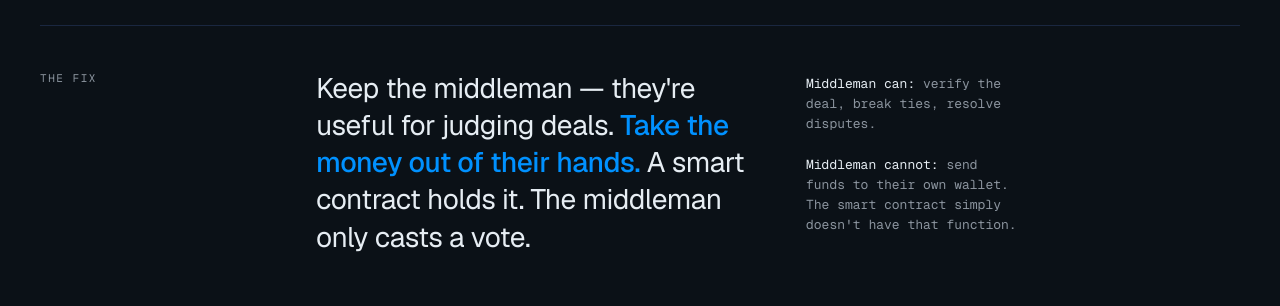
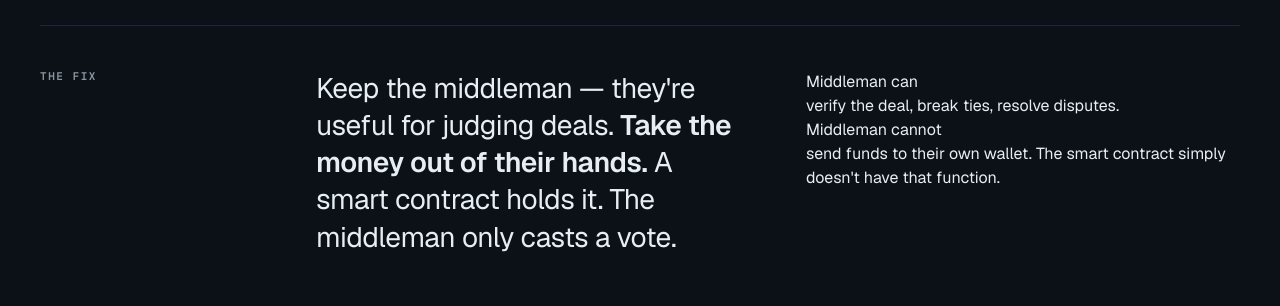
Before and after one commit to obezeq/blue-escrow, a Next.js app in the folder apps/web/: page / in a window 1280 px wide. Shown: the part 1916-2222 px from the top of the page. Built offline with nearby package versions, Linux system fonts and the light colour scheme; no server answers.

Commit message:
(refactor) TheProblem uses semantic h2/h3/s/em/strong/dl, refs #93 #38

```diff
--- a/apps/web/src/features/homepage/TheProblem/TheProblem.tsx
+++ b/apps/web/src/features/homepage/TheProblem/TheProblem.tsx
@@ -6,52 +6,76 @@ export function TheProblem() {
     <section
       className={`o-section ${styles.problem}`}
       id="problem"
-      aria-label="The problem with middlemen"
+      aria-labelledby="problem-heading"
     >
+      <h2 id="problem-heading" className="u-visually-hidden">
+        The problem with middlemen
+      </h2>
       <TheProblemAnimations>
         <div className={styles.problem__wrap}>
-          <div className={styles.problem__eyebrow} data-animate="eyebrow">
+          <p className={styles.problem__eyebrow} data-animate="eyebrow">
             The problem
-          </div>
+          </p>
 
-          <div className={styles.problem__lines}>
+          <div
+            className={styles.problem__lines}
+            role="group"
+            aria-label="Problem statement"
+          >
             <p className={styles.problem__line} data-animate="line">
               Two strangers online agree on a trade.
             </p>
             <p className={styles.problem__line} data-animate="line">
               <span className={styles.problem__highlight}>
-                They use a middleman to hold the money.
+                They use a{' '}
+                <span data-animate="middleman-emphasis">middleman</span> to hold
+                the money.
               </span>
             </p>
             <p className={styles.problem__line} data-animate="line">
               The middleman is{' '}
-              <span className={styles.problem__red}>a stranger too</span>.
+              <s className={styles.problem__struck} data-animate="stranger">
+                <span
+                  className={styles.problem__red}
+                  aria-label="a stranger too, crossed out"
+                >
+                  a stranger too
+                </span>
+              </s>
+              .
             </p>
             <p className={styles.problem__line} data-animate="line">
               <span className={styles.problem__highlight}>
                 Nothing stops them from{' '}
-                <span className={styles.problem__italic}>just leaving.</span>
+                <em className={styles.problem__italic}>just leaving.</em>
               </span>
             </p>
           </div>
 
           <div className={styles.problem__answer}>
-            <div className={styles.problem__label} data-animate="fix">
+            <h3 className={styles.problem__label} data-animate="fix">
               The fix
-            </div>
-            <div className={styles.problem__body} data-animate="fix">
+            </h3>
+            <p className={styles.problem__body} data-animate="fix">
               Keep the middleman — they&apos;re useful for judging deals.{' '}
-              <b>Take the money out of their hands.</b> A smart contract holds
-              it. The middleman only casts a vote.
-            </div>
-            <div className={styles.problem__note} data-animate="fix">
-              <span>Middleman can:</span> verify the deal, break ties, resolve
-              disputes.
-              <br />
-              <br />
-              <span>Middleman cannot:</span> send funds to their own wallet.
-              The smart contract simply doesn&apos;t have that function.
-            </div>
+              <strong>Take the money out of their hands.</strong> A smart
+              contract holds it. The middleman only casts a vote.
+            </p>
+            <dl className={styles.problem__capabilities} data-animate="fix">
+              <div className={styles.problem__capability}>
+                <dt>Middleman can</dt>
+                <dd>verify the deal, break ties, resolve disputes.</dd>
+              </div>
+              <div
+                className={`${styles.problem__capability} ${styles['problem__capability--negative']}`}
+              >
+                <dt>Middleman cannot</dt>
+                <dd>
+                  send funds to their own wallet. The smart contract simply
+                  doesn&apos;t have that function.
+                </dd>
+              </div>
+            </dl>
           </div>
         </div>
       </TheProblemAnimations>
```
